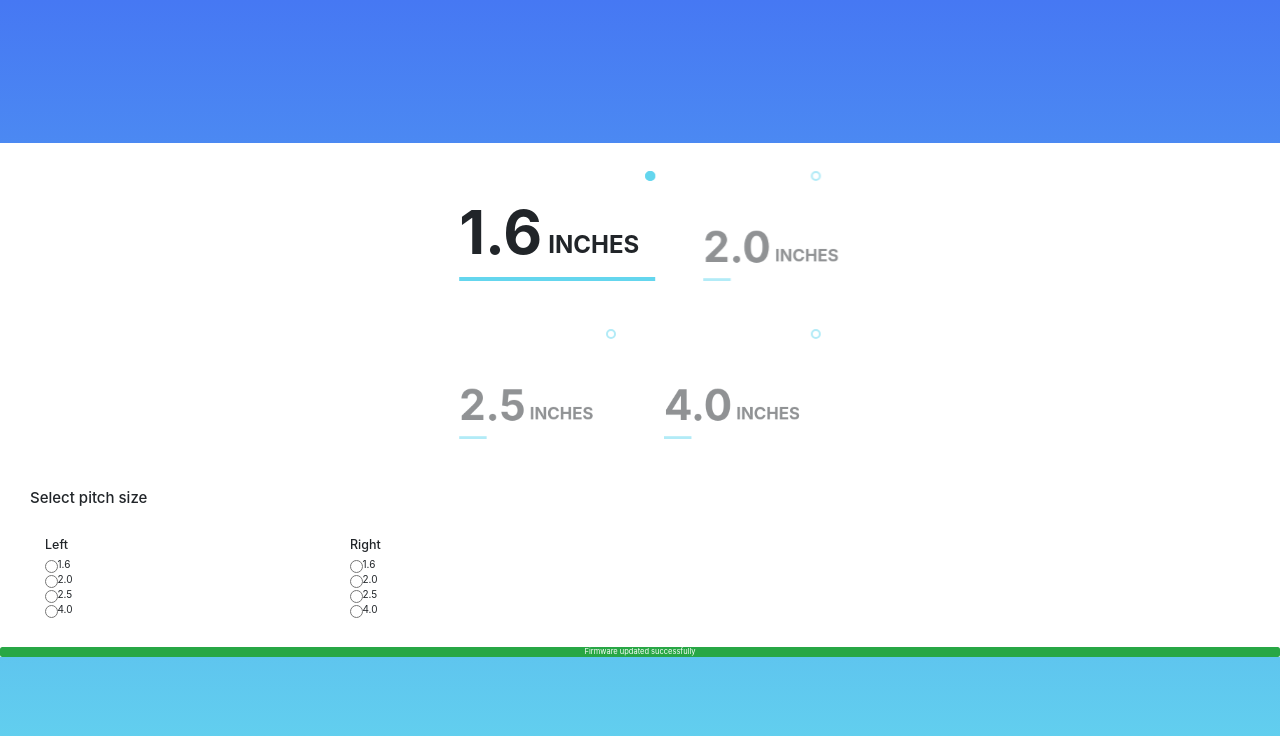
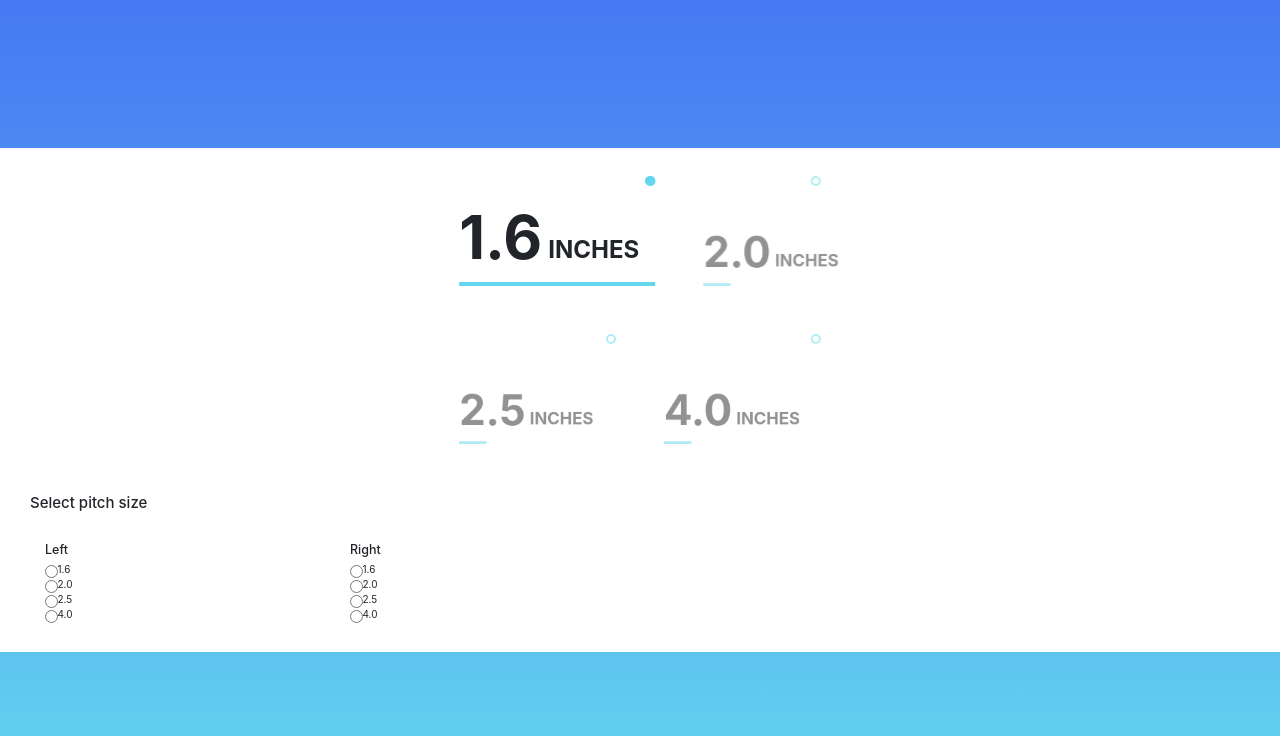
Before and after one commit to maxymapp/vuejs-python-firmware-updater-over-http, a Flask app: page / in a window 1280 px wide. Shown: the top 736 px of the page. Run offline with Flask 2, Linux system fonts and the light colour scheme; data that the repository does not hold is empty; some libraries are stand-ins or nearby versions.

Commit message:
progess on status related elements

```diff
--- a/templates/index.html
+++ b/templates/index.html
@@ -241,12 +241,16 @@
             </div>
         </div>
     </div>
-    <button v-on:click="this.updateButtonHandle" v-if="this.wasNewValueSelected" class="btn btn-primary">Update Pitch</button>
-    <div class="progress">
-        <div v-if="this.isUpdateInProgress" class="progress-bar progress-bar-striped progress-bar-animated" role="progressbar" aria-valuenow="50" aria-valuemin="0" aria-valuemax="100" style="width: 50%">Update firmware...</div>
-        <div v-if="!this.isUpdateInProgress" class="progress-bar bg-success" role="progressbar" style="width: 100%" aria-valuenow="100" aria-valuemin="0" aria-valuemax="100">Firmware updated successfully</div>
 
-    </div>
+        <div v-if="this.wasNewValueSelected" v-cloak style="margin: 3rem">
+            <div v-if="!this.isUpdateInProgress">
+                <button v-on:click="this.updateButtonHandle" v-if="!this.successNotif" class="btn btn-primary">Update Pitch</button>
+                <div v-if="this.successNotif" class="progress-bar bg-success" role="progressbar" style="width: 100%;" aria-valuenow="100" aria-valuemin="0" aria-valuemax="100">Firmware updated successfully</div>
+            </div>
+            <div v-else class="progress">
+                <div class="progress-bar progress-bar-striped progress-bar-animated" role="progressbar"  style="width: 100%;" aria-valuenow="50" aria-valuemin="0" aria-valuemax="100" >Updating firmware...</div>
+            </div>
+        </div>
 </div>
 
 <!-- jQuery first, then Popper.js, then Bootstrap JS -->
```
